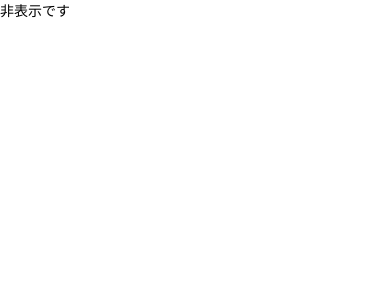
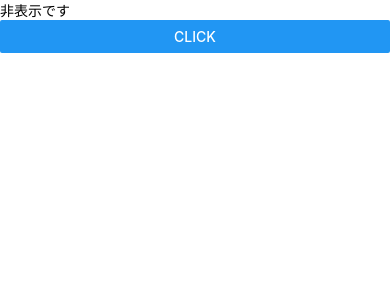
Before and after one commit to slintristeza/primer_of_react_native, a React Native app: screen / in a window 390 px wide. Shown: the top 300 px of the page. Built offline with nearby package versions, Linux system fonts and the light colour scheme.

Commit message:
feat:Text change button

```diff
--- a/components/Hoge.js
+++ b/components/Hoge.js
@@ -1,5 +1,5 @@
 import React, {useState, useEffect} from 'react';
-import {Text, View} from 'react-native';
+import {Text, View, Button} from 'react-native';
 
 const Hoge = props => {
   const getText = isShow => (isShow ? 'こんにちは' : '非表示です');
@@ -7,6 +7,7 @@ const Hoge = props => {
   return (
     <View>
       <Text>{hoge}</Text>
+      <Button title="click" onPress={() => setHoge('cliiiiiick!!!!')} />
     </View>
   );
 };
```
